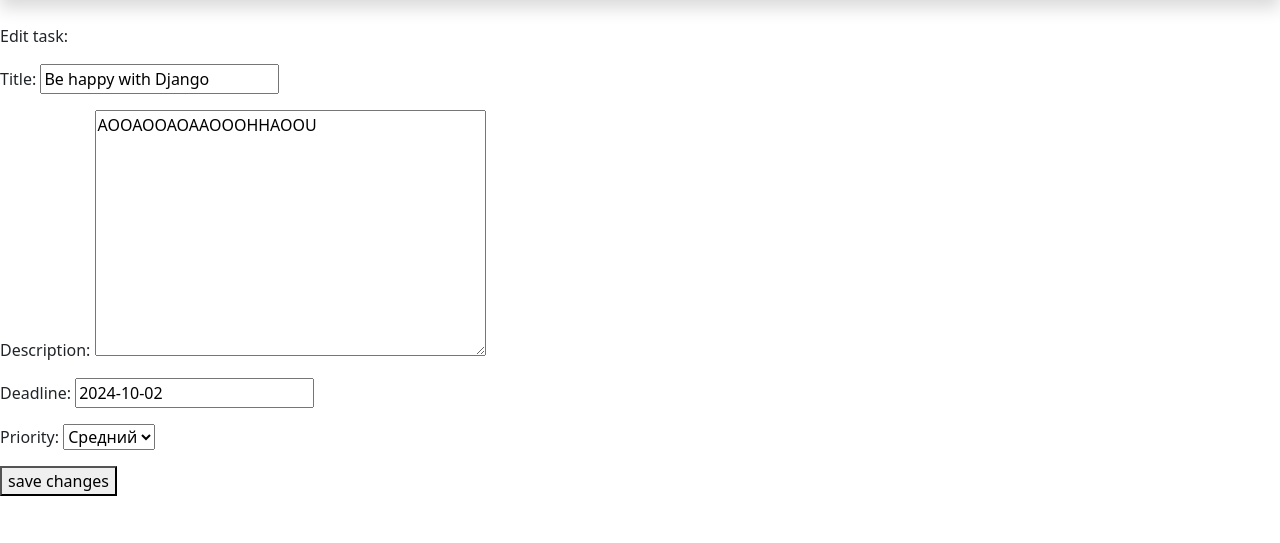
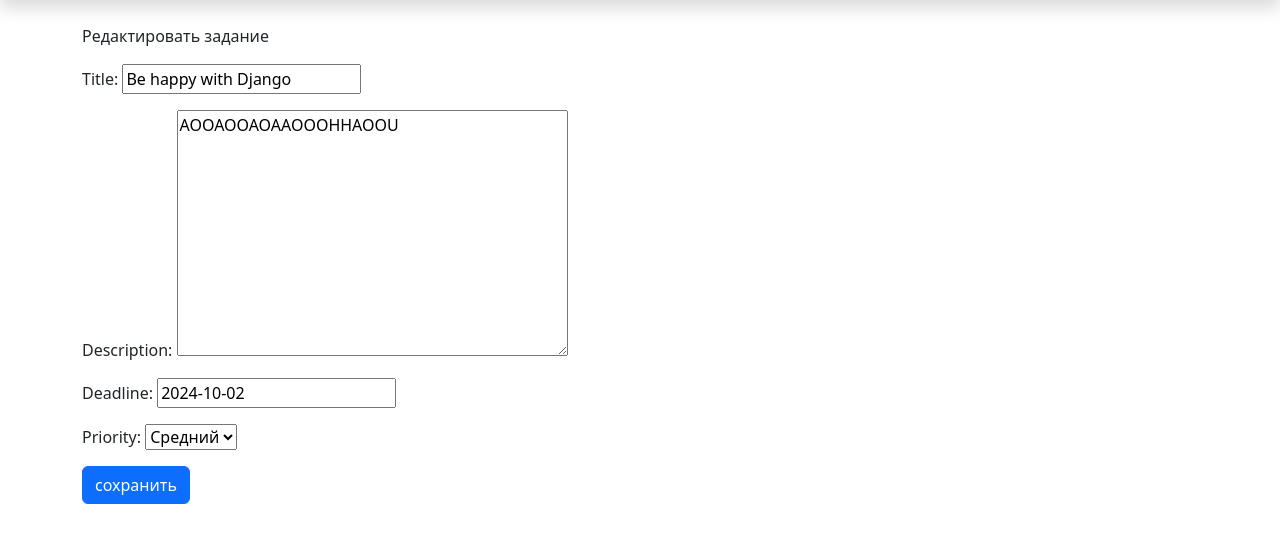
Before and after one commit to ionchik/TodoTask, a Django app: page /3/edit in a window 1280 px wide. Shown: the part 87-630 px from the top of the page. Run offline with Django 5.2, Linux system fonts and the light colour scheme; a user stored in the database is signed in; data comes from the database, SQL or seed files in the repository; some libraries are stand-ins or nearby versions.

Commit message:
Task was redesigned.

```diff
--- a/tasks/templates/tasks/edit_task.html
+++ b/tasks/templates/tasks/edit_task.html
@@ -1,9 +1,11 @@
 {% extends "tasks/base.html" %}
 {% block content %}
-	<p>Edit task:</p>
+<div class="container my-3">
+	<p>Редактировать задание</p>
 		<form action="{% url 'tasks:edit_task' task.id %}" method='post'>
 		{% csrf_token %}
 		{{ form.as_p }}
-		<button name="submit">save changes</button>
+		<button name="submit" class="btn btn-primary">сохранить</button>
 	</form>
+</div>
 {% endblock content %}
--- a/users/templates/registration/logged_out.html
+++ b/users/templates/registration/logged_out.html
@@ -1,4 +1,6 @@
 {% extends "tasks/base.html" %}
 {% block content %}
+<div class="container my-3">
   <p>You have been logged out.</p>
+</div>
 {% endblock content %}
--- a/users/templates/registration/login.html
+++ b/users/templates/registration/login.html
@@ -1,12 +1,14 @@
 {% extends "tasks/base.html" %}
 {% block content %}
+<div class="container my-3">
 	{% if form.errors %}
 		<p>Your username and password didn't match. Please try again.</p>
 	{% endif %}
 	<form method="post" action="{% url 'users:login' %}">
 		{% csrf_token %}
 		{{ form.as_p }}
-		<button name="submit">log in</button>
+		<button name="submit" class="btn btn-primary">Войти</button>
 		<input type="hidden" name="next" value="{% url 'tasks:index' %}"/>
 	</form>
+</div>
 {% endblock content %}
--- a/users/templates/registration/register.html
+++ b/users/templates/registration/register.html
@@ -1,9 +1,11 @@
 {% extends "tasks/base.html" %}
 {% block content %}
+<div class="container my-3">
     <form method="post" action="{% url 'users:register' %}">
         {% csrf_token %}
         {{ form.as_p }}
-        <button name="submit">register</button>
+        <button name="submit" class="btn btn-primary">создать аккаунт</button>
         <input type="hidden" name="next" value="{% url 'tasks:index' %}"/>
     </form>
+</div>
 {% endblock content %}
```
